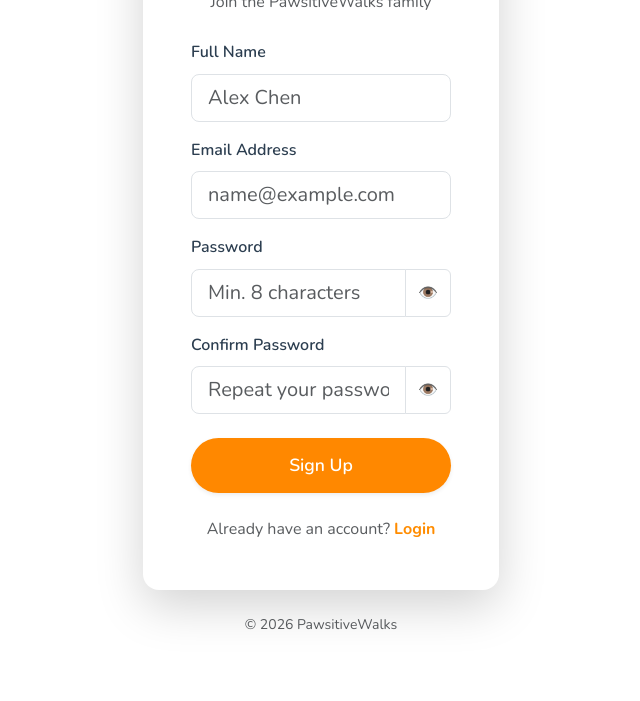
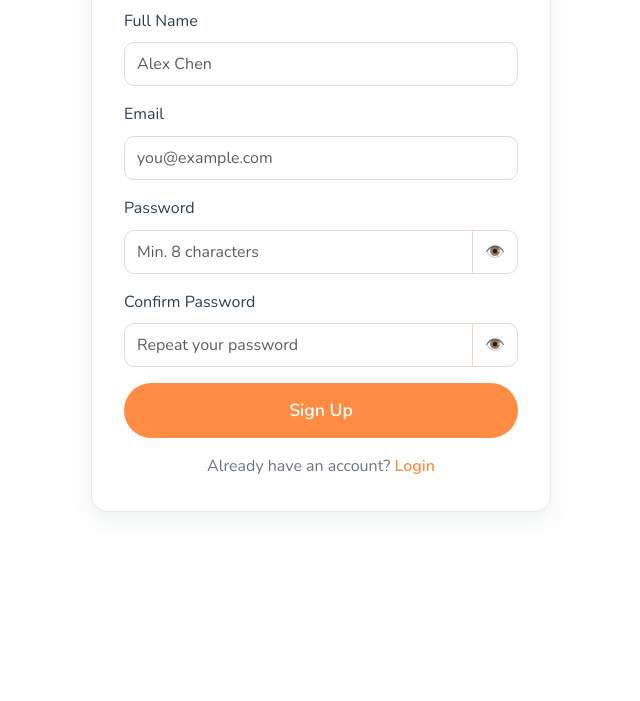
Before and after one commit to Jiahui-Zhou98/Dog-walker-project, a website: page frontend/register.html in a window 1280 px wide. Shown: the part 224-925 px from the top of the page, without its empty margins (319-959 px from the left). After the commit the page ends 800 px from the top, so only its background shows below. Drawn offline with nearby package versions, Linux system fonts and the light colour scheme; a web font is replaced by a local one.

Commit message:
unify register and login page style

```diff
--- a/frontend/css/register.css
+++ b/frontend/css/register.css
@@ -1,37 +1,20 @@
-/* Custom Primary Button - Orange */
-.btn-primary-custom {
-  background-color: #ff8800;
-  color: white;
-  border: none;
-  transition: all 0.3s ease;
+/* =============================================
+   register.css - Additional styles for Register Page
+   Author: Yi-Peng Chiang
+   Page: register.html
+   ============================================= */
+
+.input-group .btn-outline-secondary {
+  border-color: #e7d9cf;
+  border-radius: 0 10px 10px 0;
+  background-color: #fff;
 }
 
-.btn-primary-custom:hover,
-.btn-primary-custom:focus {
-  background-color: #e67a00;
-  color: white;
-  box-shadow: 0 4px 8px rgba(0, 0, 0, 0.1);
-}
-
-.login-card .text-primary-custom,
-.login-card .switch-auth a {
-  color: #ff8c00;
-  text-decoration: none;
-  font-weight: 600;
-  transition: color 0.2s ease;
-}
-
-.login-card .text-primary-custom:hover,
-.login-card .switch-auth a:hover {
-  color: #e67e00;
-  text-decoration: underline;
-}
-
-.input-group .btn-outline-secondary {
-  border-color: #dee2e6;
-  background-color: #fff;
-}
 .input-group .btn-outline-secondary:hover {
   background-color: #f8f9fa;
   color: #333;
 }
+
+.input-group .form-control {
+  border-radius: 10px 0 0 10px;
+}
--- a/frontend/register.html
+++ b/frontend/register.html
@@ -61,69 +61,58 @@
     />
     <!-- Main CSS -->
     <link rel="stylesheet" href="./css/main.css" />
+    <link rel="stylesheet" href="./css/login.css" />
     <link rel="stylesheet" href="./css/register.css" />
   </head>
 
   <body class="login-page">
-    <div
-      class="login-page-wrap d-flex align-items-center justify-content-center min-vh-100 py-5"
-    >
-      <div class="container">
-        <div class="row justify-content-center">
-          <div class="col-12 col-sm-10 col-md-6 col-lg-5 col-xl-4">
-            <div
-              class="login-card shadow-lg border-0 rounded-4 p-4 p-md-5 bg-white"
-            >
-              <div class="login-header text-center mb-4">
-                <div class="mb-2" style="font-size: 2.5rem">🐾</div>
-                <h1 class="fw-bold h2">Create Account</h1>
-                <p class="text-muted">Join the PawsitiveWalks family</p>
+    <div class="container login-page-wrap">
+      <a class="login-brand-link" href="/">
+        <span>🐕</span>
+        <span>PawsitiveWalks</span>
+      </a>
+      <div class="login-card">
+        <div class="login-header">
+          <h1>Create Account</h1>
+          <p>Join the PawsitiveWalks family</p>
         </div>
 
-              <div
-                id="error-message"
-                class="alert alert-danger d-none mb-3"
-                role="alert"
-                style="font-size: 0.85rem"
-              ></div>
+        <div id="error-message" class="error-box d-none" role="alert"></div>
 
         <form id="register-form" novalidate>
           <div class="mb-3">
-                  <label class="form-label fw-semibold" for="reg-name"
-                    >Full Name</label
-                  >
+            <label class="form-label" for="reg-name">Full Name</label>
             <input
               type="text"
               id="reg-name"
-                    class="form-control form-control-lg"
+              class="form-control"
               placeholder="Alex Chen"
+              autocomplete="name"
               required
             />
           </div>
 
           <div class="mb-3">
-                  <label class="form-label fw-semibold" for="reg-email"
-                    >Email Address</label
-                  >
+            <label class="form-label" for="reg-email">Email</label>
             <input
               type="email"
               id="reg-email"
-                    class="form-control form-control-lg"
-                    placeholder="name@example.com"
+              class="form-control"
+              placeholder="you@example.com"
+              autocomplete="email"
               required
             />
           </div>
 
           <div class="mb-3">
-                  <label class="form-label fw-semibold" for="reg-password"
-                    >Password</label
-                  >
+            <label class="form-label" for="reg-password">Password</label>
             <div class="input-group">
               <input
                 type="password"
                 id="reg-password"
-                      class="form-control form-control-lg"
+                class="form-control"
                 placeholder="Min. 8 characters"
+                autocomplete="new-password"
                 required
               />
               <button
@@ -136,18 +125,17 @@
             </div>
           </div>
 
-                <div class="mb-4">
-                  <label
-                    class="form-label fw-semibold"
-                    for="reg-confirm-password"
+          <div class="mb-3">
+            <label class="form-label" for="reg-confirm-password"
               >Confirm Password</label
             >
             <div class="input-group">
               <input
                 type="password"
                 id="reg-confirm-password"
-                      class="form-control form-control-lg"
+                class="form-control"
                 placeholder="Repeat your password"
+                autocomplete="new-password"
                 required
               />
               <button
@@ -164,30 +152,14 @@
             </div>
           </div>
 
-                <button
-                  type="submit"
-                  class="btn btn-primary-custom btn-lg w-100 shadow-sm"
-                >
+          <button type="submit" class="btn btn-primary-custom w-100">
             Sign Up
           </button>
         </form>
 
-              <div class="text-center mt-4">
-                <p class="mb-0 text-muted">
-                  Already have an account?
-                  <a
-                    href="/login.html"
-                    class="fw-bold text-decoration-none text-primary-custom"
-                    >Login</a
-                  >
+        <p class="switch-auth mt-3 mb-0">
+          Already have an account? <a href="/login.html">Login</a>
         </p>
-              </div>
-            </div>
-            <p class="text-center mt-4 text-muted small">
-              &copy; 2026 PawsitiveWalks
-            </p>
-          </div>
-        </div>
       </div>
     </div>
 
```
Lines whose indentation alone changed are shown as unchanged.
